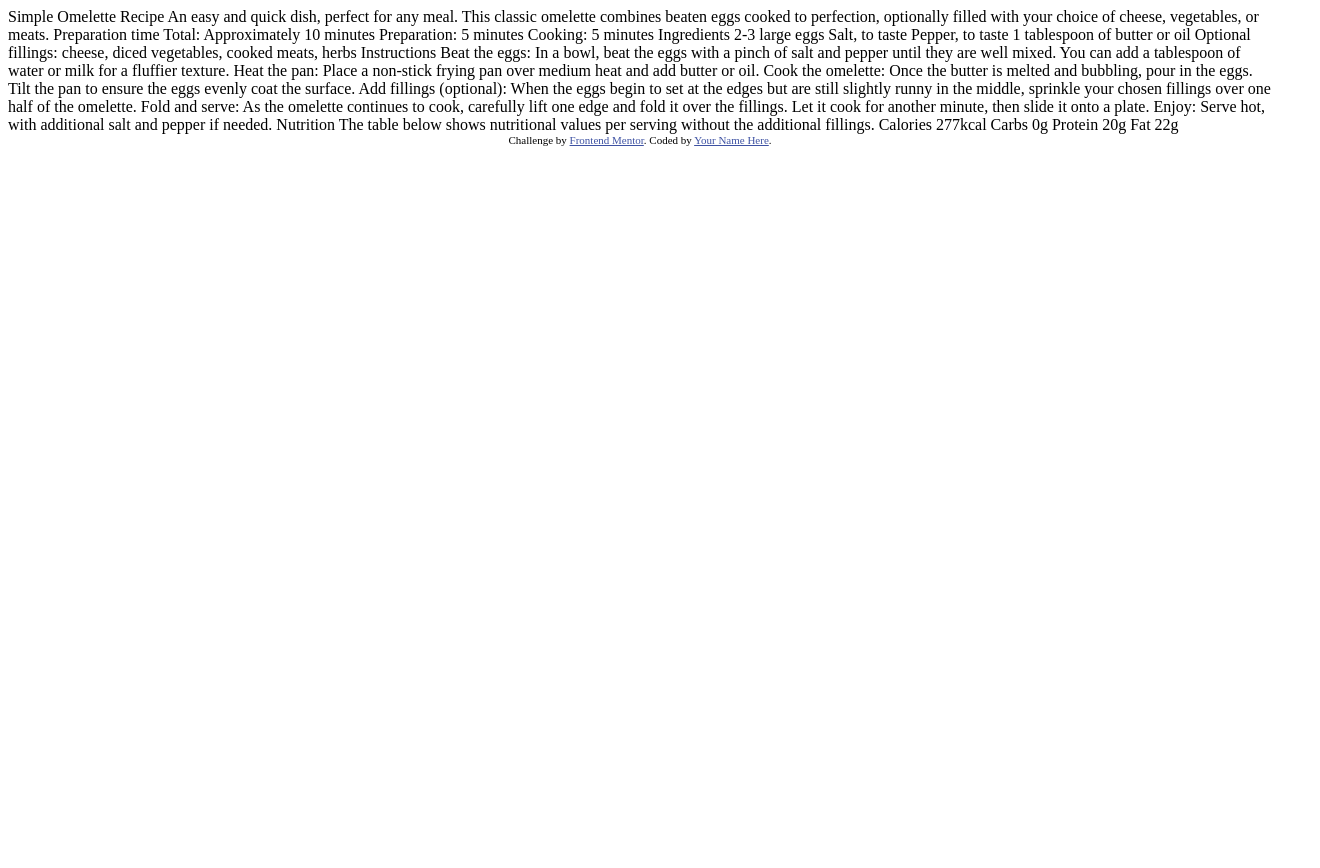
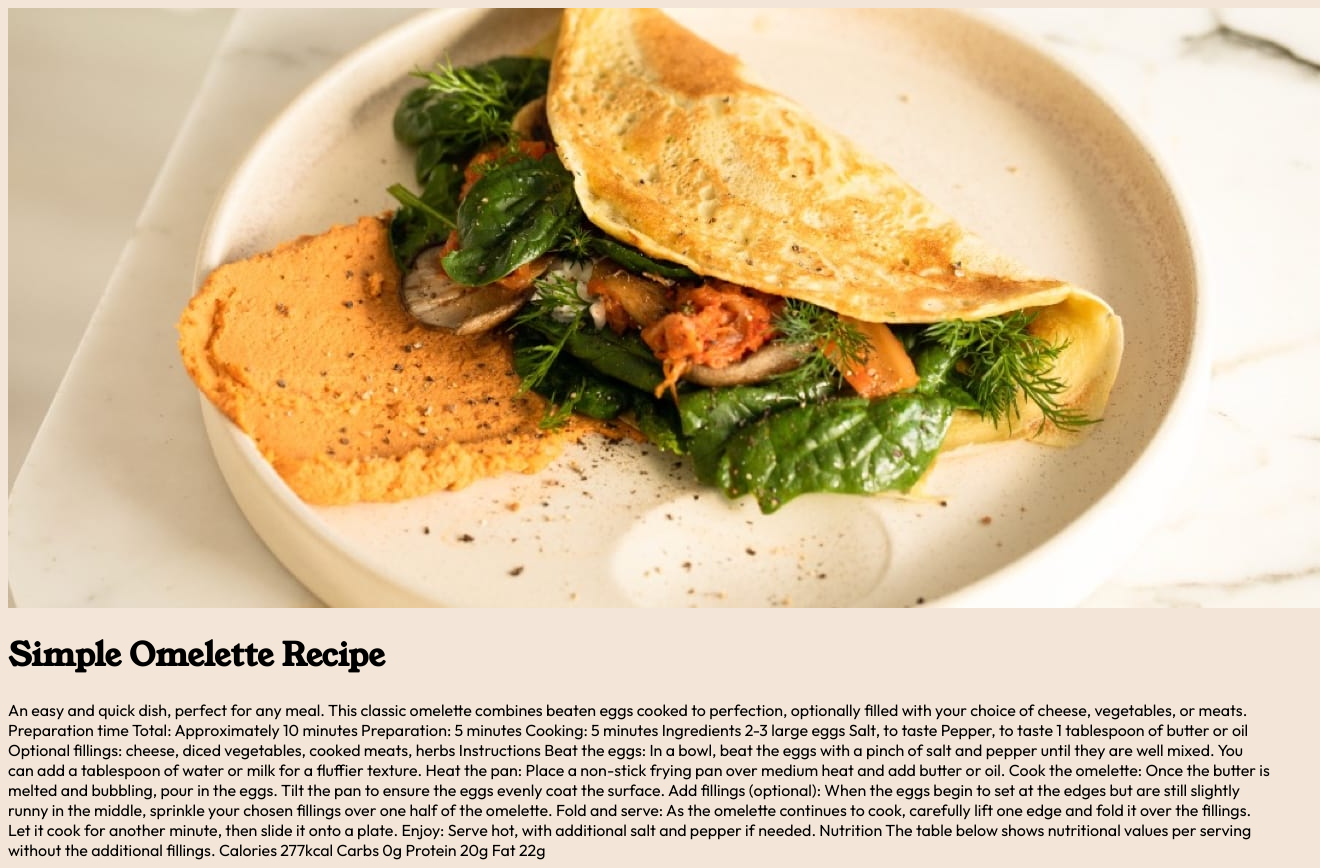
Before and after one commit to Kacproshh/omlete-recipe, a plain HTML site: page index.html in a window 1280 px wide. Shown: the whole page, 1320 px wide, since content can reach past the window. Before the commit the page ends 800 px from the top, so only its background shows below. Drawn offline with Linux system fonts and the light colour scheme.

Commit message:
Second Commit

```diff
--- a/index.html
+++ b/index.html
@@ -5,21 +5,22 @@
   <meta name="viewport" content="width=device-width, initial-scale=1.0"> <!-- displays site properly based on user's device -->
 
   <link rel="icon" type="image/png" sizes="32x32" href="./assets/images/favicon-32x32.png">
+  <link rel="stylesheet" href="styles.css">
 
   <title>Frontend Mentor | Recipe page</title>
 
-  <!-- Feel free to remove these styles or customise in your own stylesheet 👍 -->
-  <style>
-    .attribution { font-size: 11px; text-align: center; }
-    .attribution a { color: hsl(228, 45%, 44%); }
-  </style>
 </head>
 <body>
 
-  Simple Omelette Recipe
 
-  An easy and quick dish, perfect for any meal. This classic omelette combines beaten eggs cooked
+  <img src="assets/images/image-omelette.jpeg" alt="omlet">
+
+  <div class="heading"><h1>Simple Omelette Recipe</h1></div>
+
+  <div class="desc">An easy and quick dish, perfect for any meal. This classic omelette combines beaten eggs cooked
   to perfection, optionally filled with your choice of cheese, vegetables, or meats.
+  </div>
+
 
   Preparation time
 
@@ -69,9 +70,5 @@
   Fat
   22g
 
-  <div class="attribution">
-    Challenge by <a href="https://www.frontendmentor.io?ref=challenge" target="_blank">Frontend Mentor</a>.
-    Coded by <a href="#">Your Name Here</a>.
-  </div>
 </body>
 </html>
--- /dev/null
+++ b/styles.css
@@ -0,0 +1,21 @@
+@font-face {
+    font-family: omlet;
+    src: url(assets/fonts/outfit/Outfit-VariableFont_wght.ttf);
+}
+
+@font-face {
+    font-family: omlet2;
+    src: url(assets/fonts/young-serif/YoungSerif-Regular.ttf);
+}
+
+
+body {
+    font-family: omlet, sans-serif;
+    font-size: 16px;
+    background-color: hsl(30, 54%, 90%);
+}
+
+
+h1 {
+    font-family: omlet2;
+}
```
